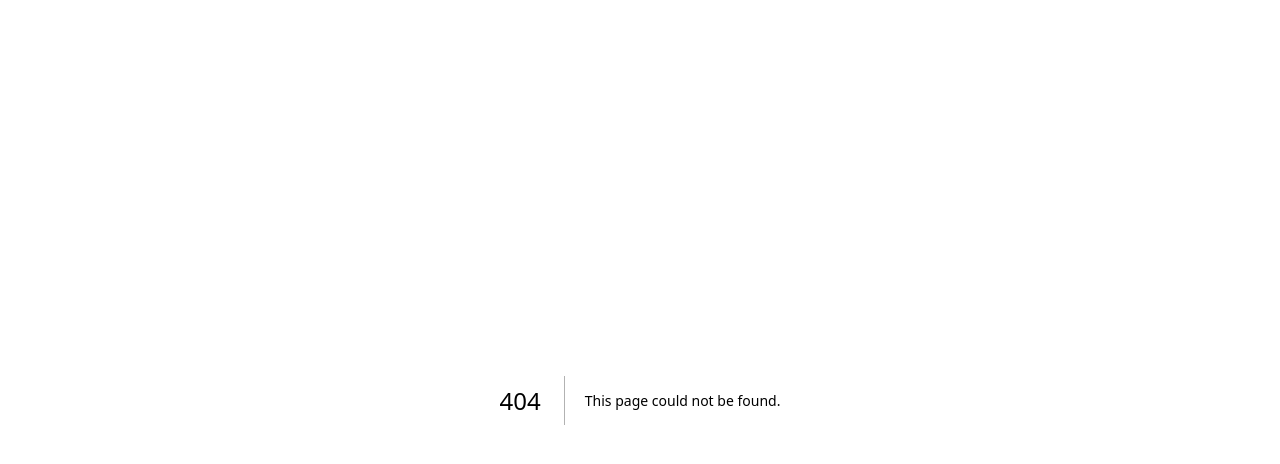
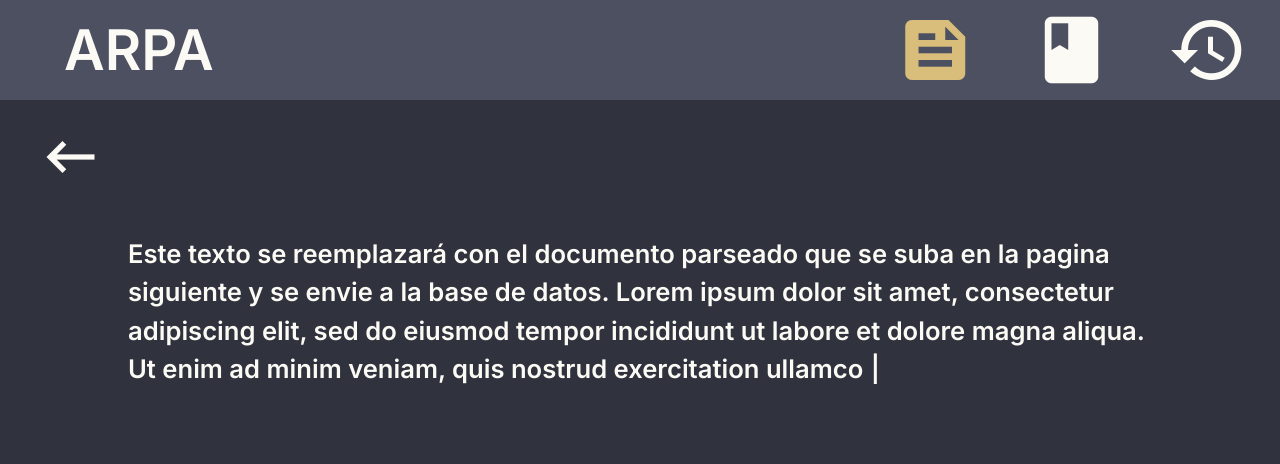
Before and after one commit to raxhacks/arpa-softtek, a Next.js app in the folder frontend/: page /Analisis in a window 1280 px wide. Before the commit this address had no page. Shown: the top 464 px of the page. Built offline with nearby package versions, Linux system fonts and the light colour scheme.

Commit message:
Animaciones y dummy page para mostrar documento parseado

```diff
--- /dev/null
+++ b/frontend/app/Analisis/Analisis.css
@@ -0,0 +1,147 @@
+div.ARPA_header{
+    background-color: rgb(77, 80, 97);
+    font-size: 200%;
+    color: rgb(252, 250, 245);
+    position: fixed;
+    top: 0;
+    height: 15vw;
+    max-height: 75px;
+    width: 100%;
+    display: flex;
+    align-items: center;
+    justify-content: center;
+    z-index: 2;
+  }
+  @media screen and (min-width: 768px){
+    div.ARPA_header{
+      background-color: rgb(77, 80, 97);
+      font-size: 200%;
+      color: rgb(252, 250, 245);
+      position: fixed;
+      top: 0;
+      height: 25vw;
+      max-height: 100px;
+      width: 100%;
+      display: flex;
+      align-items: center;
+      justify-content: space-between;
+    }
+  }
+
+  div.sections_header{
+    background-color: rgb(77, 80, 97);
+    font-size: 200%;
+    color: rgb(252, 250, 245);
+    position: fixed;
+    bottom: 0;
+    height: 25vw;
+    max-height: 100px;
+    width: 100%;
+    display: flex;
+    align-items: center;
+    justify-content: center;
+    z-index: 2;
+  }
+  @media only screen and (min-width: 768px){
+    div.sections_header{
+      background-color: transparent;
+      font-size: 200%;
+      color: rgb(252, 250, 245);
+      position: fixed;
+      top: 0;
+      height: 25vw;
+      max-height: 100px;
+      width: 50%;
+      margin-left: 50%;
+      display: flex;
+      align-items: center;
+      justify-content: flex-end;
+    }
+  }
+
+  .headerText{
+    display: inline;
+    vertical-align: middle;
+    font-size: 175%;
+  }
+  @media screen and (min-width: 768px){
+    .headerText{
+      padding-left: 5%;
+      display: inline;
+      vertical-align: middle;
+      font-size: 175%;
+    }
+  }
+
+  div.sectionGroup{
+    float: inline-end;
+    background-color: transparent;
+    vertical-align: middle;
+  }
+  @media screen and (min-width: 768px){
+    div.sectionGroup{
+      float: inline-end;
+      background-color: transparent;
+      vertical-align: middle;
+      padding-right: 5%;
+    }
+  }
+
+  button.sections{
+    border-width: 0px;
+    background-color: transparent;
+    color: rgb(252, 250, 245);
+    vertical-align: middle;
+    padding: 0% 0% 0% 0%;
+  }
+  button.sections:hover{
+    color: rgb(232, 221, 197);
+  }
+  button.sections:active{
+    color: rgb(217, 189, 122)
+  }
+
+  button.arrow{
+    border-width: 0px;
+    background-color: transparent;
+    vertical-align: middle;
+    margin-left: 3%;
+    color: rgb(252, 250, 245);
+  }
+  button.arrow:hover{
+    color: rgb(188, 186, 181);
+  }
+  button.arrow:active{
+    color: rgb(86, 85, 83);
+  }
+
+
+  .main{
+    background-color: rgb(48, 50, 61);
+    padding-top: 15vh;
+    padding-bottom: 20vh;
+    font-weight: 600;
+
+  }
+  @media only screen and (min-width: 768px){
+    .main{
+      background-color: rgb(48, 50, 61);
+      padding-top: 125px;
+      padding-bottom: 0;
+      height: 100vh;
+      font-weight: 600;
+    }
+  }
+
+  .text{
+    color: rgb(252, 250, 245);
+  }
+  @media only screen and (min-width: 768px){
+    .text{
+      color: rgb(252, 250, 245);
+      margin-left: 10vw;
+      margin-right: 10vw;
+      margin-top: 5vh;
+      font-size: 2vw;
+    }
+  }
--- /dev/null
+++ b/frontend/app/Analisis/page.tsx
@@ -0,0 +1,75 @@
+'use client';
+
+import Link from 'next/link';
+import './Analisis.css';
+import { useState } from 'react';
+import Typewriter from 'typewriter-effect';
+
+function ActiveSectionButton(name: any) {
+    return (
+      <button className="sections">
+        <i className="material-icons" style={{fontSize: "250%", verticalAlign: "middle", color: "rgb(217, 189, 122)"}}>{name.text}</i>
+      </button>
+    );
+}
+
+function InactiveSectionButton(name: any) {
+    return (
+      <button className="sections">
+        <i className="material-icons" style={{fontSize: "250%", verticalAlign: "middle"}}>{name.text}</i>
+      </button>
+    );
+}
+
+function ARPAHeader() {
+    return (
+      <div className="ARPA_header">
+        <h2 className="headerText">ARPA</h2>
+      </div>
+    );
+}
+
+function SectionsHeader() {
+    return (
+      <div className="sections_header">
+        <div className="sectionGroup">
+          <ActiveSectionButton text="feed"/>
+          &nbsp; &nbsp; &nbsp; &nbsp;
+          <InactiveSectionButton text="book"/>
+          &nbsp; &nbsp; &nbsp; &nbsp;
+          <InactiveSectionButton text="history"/>
+        </div>
+      </div>
+    );
+}
+
+function Arrow(back: any) {
+    return(
+      <button className="arrow">
+        <Link href="/CargarArchivos">
+          <i className="material-icons" style={{fontSize: "400%"}}>keyboard_backspace</i>
+        </Link>
+      </button>
+    );
+}
+
+function MostrarAnalisis() {
+    const [sampleText, setSample] = useState("Este texto se reemplazará con el documento parseado que se suba en la pagina siguiente y se envie a la base de datos. Lorem ipsum dolor sit amet, consectetur adipiscing elit, sed do eiusmod tempor incididunt ut labore et dolore magna aliqua. Ut enim ad minim veniam, quis nostrud exercitation ullamco laboris nisi ut aliquip ex ea commodo consequat. Duis aute irure dolor in reprehenderit in voluptate velit esse cillum dolore eu fugiat nulla pariatur. Excepteur sint occaecat cupidatat non proident, sunt in culpa qui officia deserunt mollit anim id est laborum");
+
+    return (
+      <>
+        <div className="main">
+          <meta name="viewport" content="width=device-width, initial-scale=1.0"></meta>
+          <link rel="stylesheet" href="https://fonts.googleapis.com/icon?family=Material+Icons"></link>
+          <ARPAHeader />
+          <SectionsHeader />
+          <Arrow />
+          <div className="text">
+            <Typewriter onInit={(typewriter) => {typewriter.changeDelay(5).typeString(sampleText).start()}} />
+          </div>
+        </div>
+      </>
+    );
+}
+
+export default MostrarAnalisis;
--- a/frontend/app/CargarArchivos/page.tsx
+++ b/frontend/app/CargarArchivos/page.tsx
@@ -1,7 +1,9 @@
 'use client';
 
+import Link from 'next/link';
 import './CargarArchivos.css';
 import { useState } from 'react';
+import { Fade } from "react-awesome-reveal";
 
 function ActiveSectionButton(name: any) {
   return (
@@ -32,29 +34,14 @@ function SectionsHeader() {
     <div className="sections_header">
       <div className="sectionGroup">
         <ActiveSectionButton text="feed"/>
-        &nbsp; &nbsp; &nbsp;
+        &nbsp; &nbsp; &nbsp; &nbsp;
         <InactiveSectionButton text="book"/>
-        &nbsp; &nbsp; &nbsp;
+        &nbsp; &nbsp; &nbsp; &nbsp;
         <InactiveSectionButton text="history"/>
       </div>
     </div>
   );
 }
-
-/*function Header() {
-    return (
-      <div className="header">
-        <h2 className="headerText">ARPA</h2>
-        <div className="sectionGroup">
-            <ActiveSectionButton text="feed"/>
-            &nbsp; &nbsp; &nbsp;
-            <InactiveSectionButton text="book"/>
-            &nbsp; &nbsp; &nbsp;
-            <InactiveSectionButton text="history"/>
-        </div>
-      </div>
-    );
-}*/
 
 function Arrow(back: any) {
   return(
@@ -81,10 +68,12 @@ function FormatButton(main: any) {
 function Main(currentState: any) {
   if(currentState.type === "None"){
     return(
-      <div style={{textAlign: "center"}}>
-        <FormatButton icon="picture_as_pdf" type="PDF" title="Sube el artículo en formato PDF" setType={currentState.setType} />
-        <FormatButton icon="http" type="URL" title="Ingresa la URL del artículo" setType={currentState.setType}/>
-        <FormatButton icon="article" type="DOCX" title="Sube el artículo en formato DOCX" setType={currentState.setType}/>
+      <div className="formatsContainer">
+        <Fade cascade direction="up" damping={0.1}>
+          <FormatButton icon="picture_as_pdf" type="PDF" title="Sube el artículo en formato PDF" setType={currentState.setType} />
+          <FormatButton icon="http" type="URL" title="Ingresa la URL del artículo" setType={currentState.setType}/>
+          <FormatButton icon="article" type="DOCX" title="Sube el artículo en formato DOCX" setType={currentState.setType}/>
+        </Fade>
       </div>
     );
   }
@@ -108,8 +97,10 @@ function Main(currentState: any) {
           {currentState.file === undefined ? <i className="material-icons" style={{fontSize: "900%", textAlign: "center"}}>picture_as_pdf</i> : <p>{currentState.file.name}</p>}
         </label>
         <input type="file" id="PDFUpload" name="filename" accept=".pdf" style={{opacity: "0", position: "absolute", zIndex: "-1"}} onChange={currentState.handleChage} />
-        <label htmlFor="siguiente" className="siguiente">Siguiente</label>
-        <input type="submit" id="siguiente" style={{opacity: "0", position: "absolute", zIndex: "-1"}} />
+        <Link href="/Analisis">
+          <label htmlFor="siguiente" className="siguiente">Siguiente</label>
+          <input type="submit" id="siguiente" style={{opacity: "0", position: "absolute", zIndex: "-1"}} />
+        </Link>
       </form>
     );
   }
@@ -126,20 +117,6 @@ function Main(currentState: any) {
     );
   }
 }
-
-/*function UploadButton(type: any) {
-    return(
-      <button className="upload">
-        <i className="material-icons" style={{fontSize: "900%"}}>{type.text}</i>
-      </button>
-    );
-}
-
-function SiguienteButton() {
-    return(
-      <button className="siguiente">Siguiente</button>
-    );
-}*/
 
 function CargaArchivos() {
   const [centerText, setTitle] = useState("Selecciona el formato del artículo");
--- a/frontend/package.json
+++ b/frontend/package.json
@@ -13,7 +13,9 @@
     "axios": "^1.6.8",
     "next": "14.1.4",
     "react": "^18",
-    "react-dom": "^18"
+    "react-awesome-reveal": "^4.2.8",
+    "react-dom": "^18",
+    "typewriter-effect": "^2.21.0"
   },
   "devDependencies": {
     "@types/node": "^20",
```
Also changed, not shown: frontend/app/CargarArchivos/CargarArchivos.css (+13 -0 lines), 1 other file (tests, documents, lock files or other folders).
